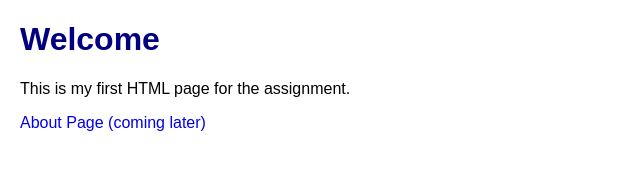
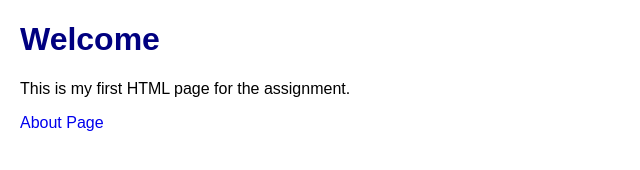
Before and after one commit to jennymarrocco/CSP451-CheckPoint1-JenniferMarrocco, a plain HTML site: page index.html in a window 1280 px wide. Shown: the whole page, without its empty margins (0-640 px from the left). Drawn offline with Linux system fonts and the light colour scheme.

Commit message:
refactor: updated homepage link to about page

```diff
--- a/index.html
+++ b/index.html
@@ -10,7 +10,7 @@
   <header><h1>Welcome</h1></header>
   <main>
     <p>This is my first HTML page for the assignment.</p>
-    <a href="about.html">About Page (coming later)</a>
+    <a href="about.html">About Page</a>
   </main>
   <script src="script.js"></script>
 </body>
```
